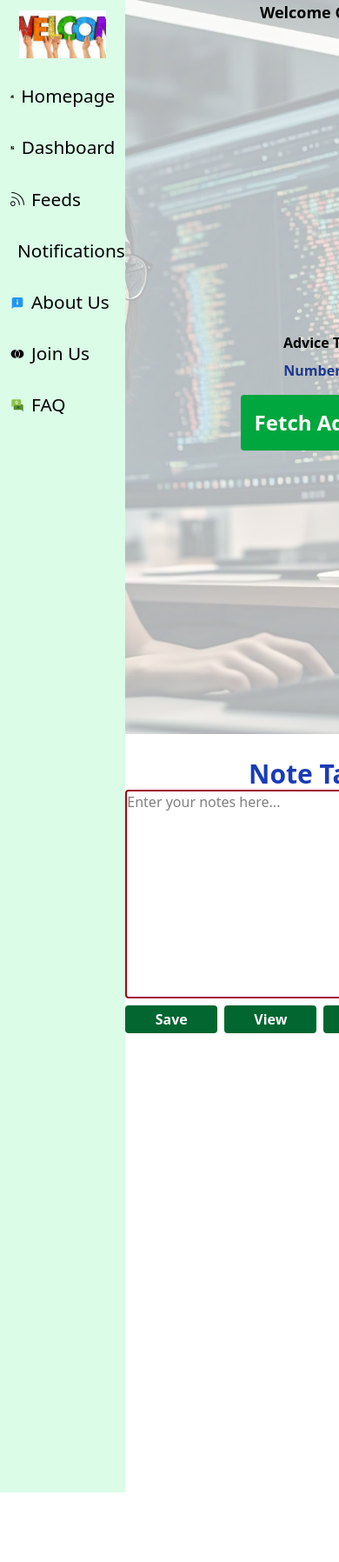
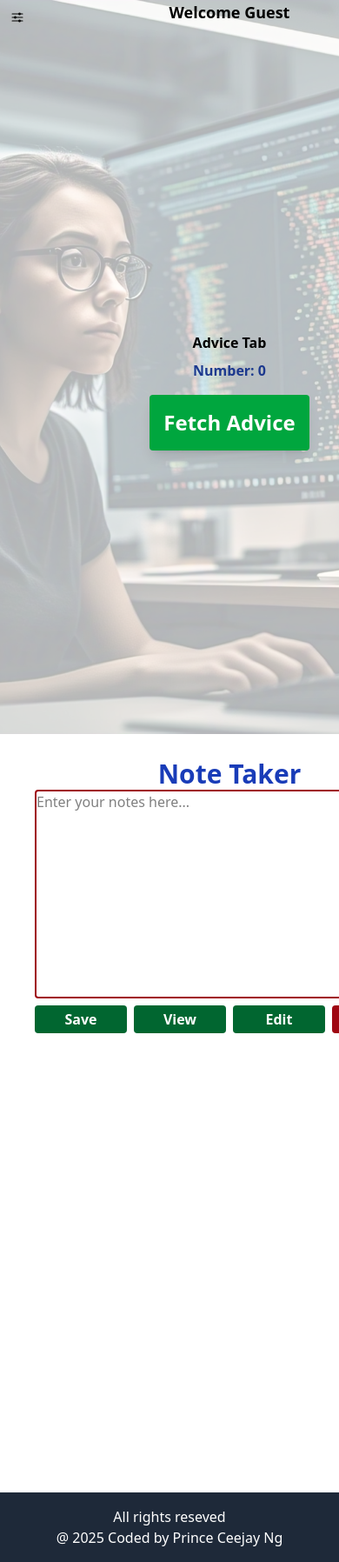
Before and after one commit to PRINCE-CEEJAY/REFINED-NEXTJS-PROJECTS, a Next.js app: page /sidebar/dashboard in a window 390 px wide. Shown: the whole page at 87% size. Before the commit the page ends 1716 px from the top, so only its background shows below. Built offline with nearby package versions, Linux system fonts and the light colour scheme.

Commit message:
Added footer and Options menu toggle

```diff
--- a/app/components/FetchData.jsx
+++ b/app/components/FetchData.jsx
@@ -37,13 +37,18 @@ const FetchData = () => {
         <h2 className="text-center font-bold text-blue-900">
           Number: {dataCount}
         </h2>
-        <h1 className="text-center font-bold text-red-900 text-5xl">
+        <motion.h1
+          initial={{ opacity: 0 }}
+          animate={{ opacity: 1 }}
+          transition={{ duration: 1 }}
+          className="text-center font-bold text-red-900 text-5xl"
+        >
           {loading ? "Loading..." : loadedAdvice}
-        </h1>
+        </motion.h1>
         <motion.button
           whileHover={{ scale: 1.1 }}
           whileTap={{ scale: 0.9 }}
-          className="bg-green-600 cursor-pointer text-white hover:bg-green-400 font-extrabold text-2xl rounded-sm mt-4 p-4"
+          className="bg-green-600 cursor-pointer text-white hover:bg-green-500 shadow-lg font-extrabold text-2xl rounded-sm mt-4 p-4"
           onClick={handleGetAdvice}
         >
           Fetch Advice
--- a/app/components/Footer.jsx
+++ b/app/components/Footer.jsx
@@ -2,8 +2,9 @@ import React from "react";
 
 const Footer = () => {
   return (
-    <div>
-      <h1>FOOTER SECTION</h1>
+    <div className="flex flex-col w-full bg-gray-800 text-white p-4 text-center justify-center">
+      <h1>All rights reseved </h1>
+      <h1>@ 2025 Coded by Prince Ceejay Ng</h1>
     </div>
   );
 };
--- a/app/layout.js
+++ b/app/layout.js
@@ -1,6 +1,7 @@
 import "./globals.css";
 import Navbar from "./navbar/Navbar";
 import UserProvider from "./components/UserProvider";
+import Footer from "./components/Footer";
 
 export const metadata = {
   title: "CEEJAY'S PORTFOLIO",
@@ -28,8 +29,8 @@ export default function RootLayout({ children }) {
   return (
     <html lang="en">
       <UserProvider>
-        <body>
-          <div className="flex min-h-screen overflow-hidden">
+        <body className="flex flex-col min-h-screen">
+          <div className="flex flex-grow min-h-screen overflow-hidden">
             {/* Background Layer */}
             <div
               className="fixed inset-0 -z-10 bg-cover bg-center opacity-30"
@@ -40,6 +41,7 @@ export default function RootLayout({ children }) {
             <Navbar />
             {children}
           </div>
+          <Footer />
         </body>
       </UserProvider>
     </html>
--- a/app/navbar/Navbar.jsx
+++ b/app/navbar/Navbar.jsx
@@ -1,7 +1,8 @@
 "use client";
 import React from "react";
+import { useState } from "react";
 import Link from "next/link";
-// import List from "../List.css";
+import { IoOptions } from "react-icons/io5";
 import { IoHome } from "react-icons/io5";
 import { BiSolidDashboard } from "react-icons/bi";
 import { SlFeed } from "react-icons/sl";
@@ -11,9 +12,15 @@ import { FcFaq } from "react-icons/fc";
 import { MdJoinFull } from "react-icons/md";
 
 const Navbar = () => {
+  const [showOptions, setShowOptions] = useState(false);
+
   return (
-    <div className="flex flex-col bg-green-100  min-h-screen p-3 max-w-[37%] lg:w-50 sticky top-0">
-      <nav className="flex flex-col space-y-7">
+    <div className="flex-col flex-grow max-w-40 min-h-full p-3 ">
+      <IoOptions
+        onClick={() => setShowOptions(!showOptions)}
+        className="cursor-pointer text-center"
+      />
+      <nav className={showOptions ? "flex flex-col space-y-7" : "hidden"}>
         <div className="flex justify-center hover:cursor-pointer">
           <img src="/welcome.jpg" alt="Profile Pic" width={100} height={100} />
         </div>
```
